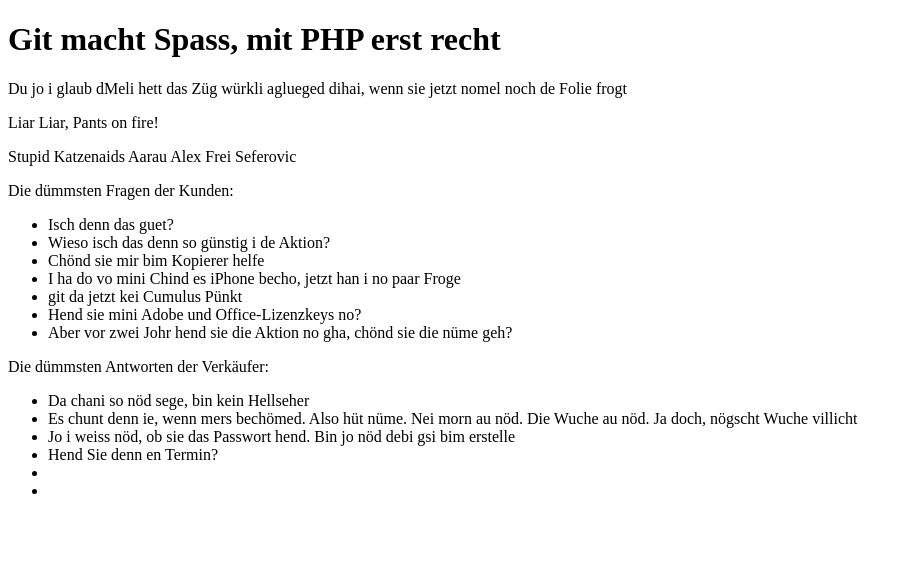
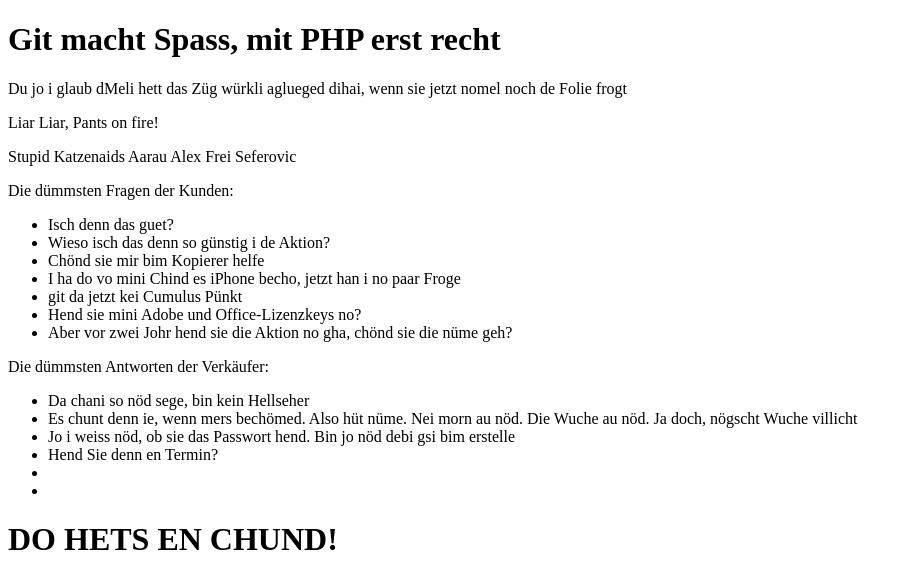
Before and after one commit to AndrinMettler/phpgit, a plain HTML site: page index.html in a window 1280 px wide. Shown: the whole page, without its empty margins (0-913 px from the left). Drawn offline with Linux system fonts and the light colour scheme.

Commit message:
wichtigi Ergänzig!

```diff
--- a/index.html
+++ b/index.html
@@ -40,9 +40,8 @@
     <li>Hend Sie denn en Termin?</li>
     <li></li>
     <li></li>
-
-
 </ul>
+<h1>DO HETS EN CHUND!</h1>
 
 </body>
 </html>
```
